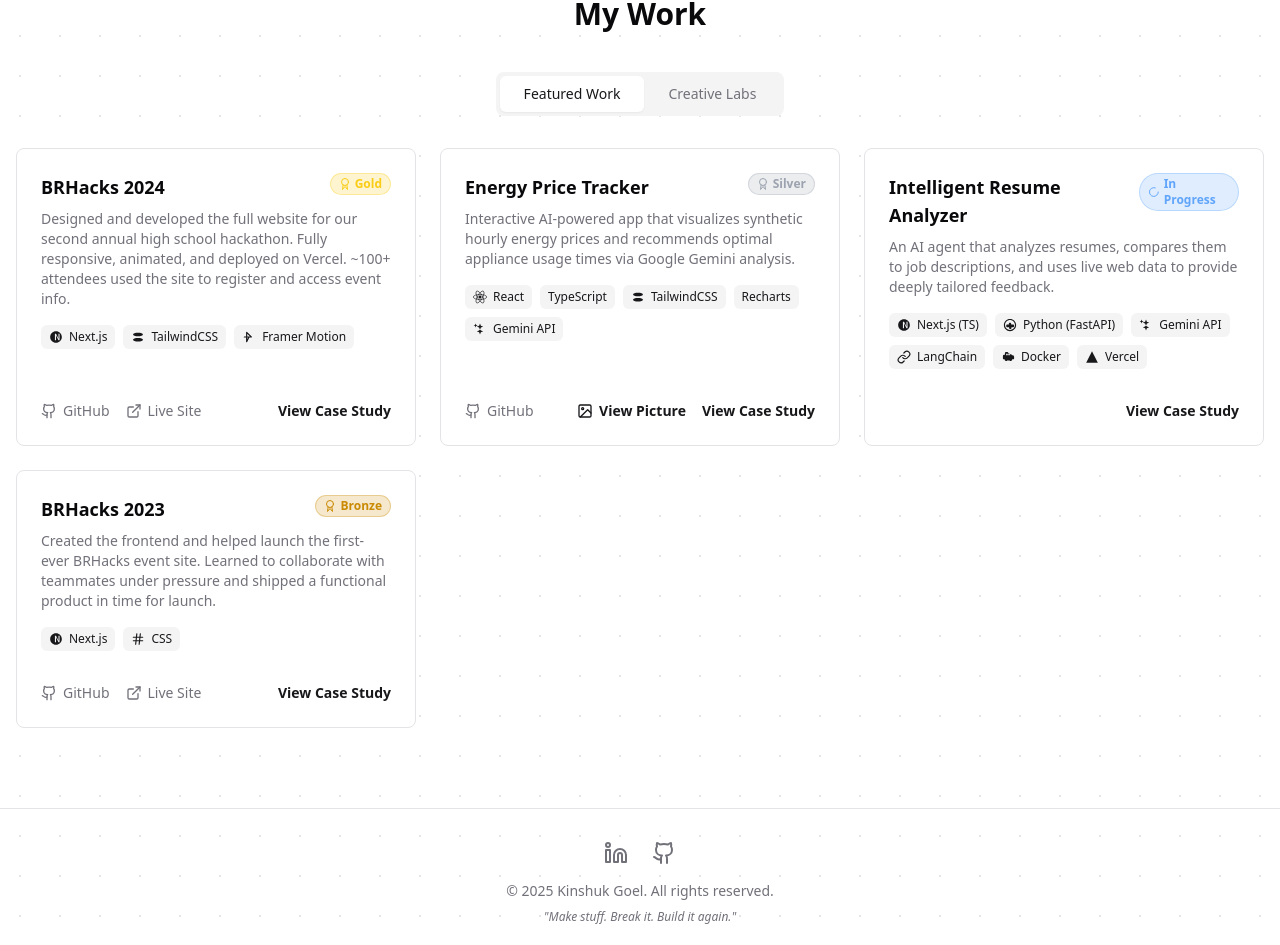
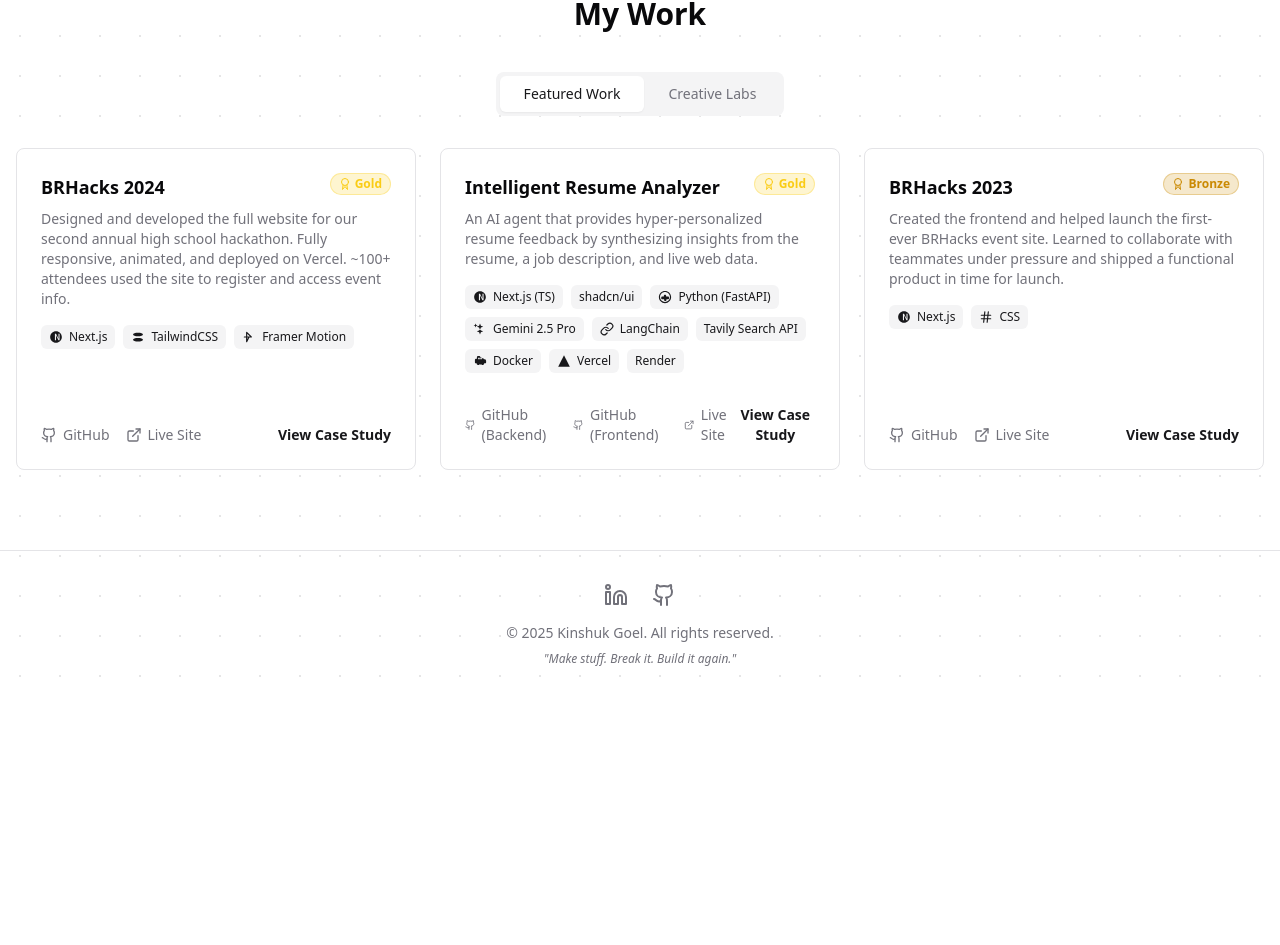
Before and after one commit to shuknuk/shukdev, a React (Vite) app: page / in a window 1280 px wide. Shown: the part 824-1769 px from the top of the page. After the commit the page ends 1523 px from the top, so only its background shows below. Built offline with nearby package versions, Linux system fonts and the light colour scheme.

Commit message:
New project update!

```diff
--- a/components/Projects.tsx
+++ b/components/Projects.tsx
@@ -15,6 +15,43 @@ const rankColorMap = {
 const CaseStudyDialog: React.FC<{ project: Project; onClose: () => void }> = ({ project, onClose }) => {
   if (!project.caseStudy) return null;
 
+  const contentRef = useRef<HTMLDivElement>(null);
+  const [showScrollIndicator, setShowScrollIndicator] = useState(false);
+
+  useEffect(() => {
+    const contentEl = contentRef.current;
+    if (!contentEl) return;
+
+    const onFirstScroll = () => {
+        setShowScrollIndicator(false);
+        contentEl.removeEventListener('scroll', onFirstScroll);
+    };
+
+    const checkAndSetIndicator = () => {
+        contentEl.removeEventListener('scroll', onFirstScroll);
+        const isScrollable = contentEl.scrollHeight > contentEl.clientHeight;
+
+        if (isScrollable && contentEl.scrollTop === 0) {
+            setShowScrollIndicator(true);
+            contentEl.addEventListener('scroll', onFirstScroll);
+        } else {
+            setShowScrollIndicator(false);
+        }
+    };
+
+    const timeoutId = setTimeout(checkAndSetIndicator, 100);
+    const resizeObserver = new ResizeObserver(checkAndSetIndicator);
+    resizeObserver.observe(contentEl);
+
+    return () => {
+        clearTimeout(timeoutId);
+        resizeObserver.disconnect();
+        if (contentEl) {
+            contentEl.removeEventListener('scroll', onFirstScroll);
+        }
+    };
+  }, [project]);
+
   return (
     <div
       className="fixed inset-0 z-50 flex items-center justify-center bg-black/50 backdrop-blur-sm"
@@ -28,9 +65,15 @@ const CaseStudyDialog: React.FC<{ project: Project; onClose: () => void }> = ({
           <ICONS.x className="h-5 w-5 text-muted-foreground" />
         </button>
         <h2 className="text-2xl font-bold text-foreground mb-2">{project.title}</h2>
-        <div className="flex items-center space-x-2 mb-4">
-            {project.links.github && (
-              <a href={project.links.github} target="_blank" rel="noopener noreferrer" className="flex items-center text-sm text-muted-foreground hover:text-foreground">
+        <div className="flex items-center space-x-4 mb-4">
+            {project.links.github &&
+              (Array.isArray(project.links.github)
+                ? project.links.github.map(link => (
+                    <a key={link.url} href={link.url} target="_blank" rel="noopener noreferrer" className="flex items-center text-sm text-muted-foreground hover:text-foreground">
+                      <ICONS.github className="w-4 h-4 mr-1" /> GitHub ({link.label})
+                    </a>
+                  ))
+                : <a href={project.links.github as string} target="_blank" rel="noopener noreferrer" className="flex items-center text-sm text-muted-foreground hover:text-foreground">
                     <ICONS.github className="w-4 h-4 mr-1" /> GitHub
                   </a>
               )}
@@ -40,7 +83,7 @@ const CaseStudyDialog: React.FC<{ project: Project; onClose: () => void }> = ({
               </a>
             )}
         </div>
-        <div className="space-y-4 text-muted-foreground max-h-[60vh] overflow-y-auto pr-2">
+        <div ref={contentRef} className="space-y-4 text-muted-foreground max-h-[60vh] overflow-y-auto pr-2 relative">
             <div>
                 <h3 className="font-semibold text-lg text-foreground mb-1">Challenge</h3>
                 <p dangerouslySetInnerHTML={{ __html: project.caseStudy.challenge }} />
@@ -53,6 +96,11 @@ const CaseStudyDialog: React.FC<{ project: Project; onClose: () => void }> = ({
                 <h3 className="font-semibold text-lg text-foreground mb-1">Key Learnings</h3>
                 <p dangerouslySetInnerHTML={{ __html: project.caseStudy.learnings }} />
             </div>
+            {showScrollIndicator && (
+              <div className="absolute bottom-0 right-2 left-0 h-20 bg-gradient-to-t from-card to-transparent pointer-events-none flex justify-center items-end pb-2">
+                <ICONS.chevronDown className="w-6 h-6 text-muted-foreground animate-bounce opacity-75" />
+              </div>
+            )}
         </div>
       </div>
     </div>
@@ -140,8 +188,15 @@ const ProjectCard: React.FC<{ project: Project; onCaseStudyClick: () => void; on
       </div>
       <div className="mt-auto pt-4 flex items-center justify-between">
           <div className="flex items-center gap-4">
-            {project.links.github && (
-              <a href={project.links.github} target="_blank" rel="noopener noreferrer" className="flex items-center gap-1.5 text-sm text-muted-foreground hover:text-foreground transition-colors">
+            {project.links.github &&
+              (Array.isArray(project.links.github)
+                ? project.links.github.map(link => (
+                    <a key={link.url} href={link.url} target="_blank" rel="noopener noreferrer" className="flex items-center gap-1.5 text-sm text-muted-foreground hover:text-foreground transition-colors">
+                      <ICONS.github className="w-4 h-4" />
+                      <span>GitHub ({link.label})</span>
+                    </a>
+                  ))
+                : <a href={project.links.github as string} target="_blank" rel="noopener noreferrer" className="flex items-center gap-1.5 text-sm text-muted-foreground hover:text-foreground transition-colors">
                     <ICONS.github className="w-4 h-4" />
                     <span>GitHub</span>
                   </a>
--- a/constants.tsx
+++ b/constants.tsx
@@ -20,40 +20,46 @@ export const PROJECTS_DATA: Project[] = [
       learnings: 'Leading the project solo taught me how to balance design with delivery—and how to use AI tools smartly. ChatGPT helped nail accessibility fixes, edge-case handling, and layout decisions; Copilot sped up boilerplate code; but I still directed every design and animation detail. Combining AI assistance with hands‑on coding showed me how automation can enhance productivity without sacrificing craftsmanship.',
     },
   },
-  {
-    id: 'energy-price-tracker',
-    title: 'Energy Price Tracker',
-    category: 'Featured Work',
-    rank: 'Silver',
-    description:
-      'Interactive AI-powered app that visualizes synthetic hourly energy prices and recommends optimal appliance usage times via Google Gemini analysis.',
-    tech: ['React', 'TypeScript', 'TailwindCSS', 'Recharts', 'Gemini API'],
-    links: {
-      github: 'https://github.com/shuknuk/Energy-Price-Tracker',
-      live: '',
-    },
-    image: 'enPrCk.png',
-    caseStudy: {
-      challenge:
-        'Design a dynamic tool to visualize historical electricity pricing and help users determine the cheapest hours to run appliances—using only AI-generated data without real-time utility inputs.',
-      solution:
-        'Built an AI-first frontend using <strong>React + TypeScript</strong>, <strong>Tailwind CSS</strong>, and <strong>Recharts</strong> for an intuitive UI. On each page load, the app queries <strong>Google Gemini API</strong> (via `@google/genai`) with structured prompts to generate a realistic 7‑day hourly price dataset. Users can enter appliance wattage and run-time to compute the optimal window using a sliding‑window cost algorithm. Gemini then analyzes its own generated dataset to supply a summary of trends, peak/off‑peak times, and actionable savings tips.',
-      learnings:
-        'This project taught me how to fuse <strong>AI-generated data with client-side logic</strong> to build a realistic simulator experience. I got hands-on with prompting strategies—prompting Gemini to generate JSON‑formatted price history and then separate analysis prompts. I also sharpened skills in frontend data modeling, charting logic, and algorithmic cost calculation, while maintaining a seamless and polished UI/UX.',
-    },
-  },
+  // {
+  //   id: 'energy-price-tracker',
+  //   title: 'Energy Price Tracker',
+  //   category: 'Featured Work',
+  //   rank: 'Silver',
+  //   description:
+  //     'Interactive AI-powered app that visualizes synthetic hourly energy prices and recommends optimal appliance usage times via Google Gemini analysis.',
+  //   tech: ['React', 'TypeScript', 'TailwindCSS', 'Recharts', 'Gemini API'],
+  //   links: {
+  //     github: 'https://github.com/shuknuk/Energy-Price-Tracker',
+  //     live: '',
+  //   },
+  //   image: 'enPrCk.png',
+  //   caseStudy: {
+  //     challenge:
+  //       'Design a dynamic tool to visualize historical electricity pricing and help users determine the cheapest hours to run appliances—using only AI-generated data without real-time utility inputs.',
+  //     solution:
+  //       'Built an AI-first frontend using <strong>React + TypeScript</strong>, <strong>Tailwind CSS</strong>, and <strong>Recharts</strong> for an intuitive UI. On each page load, the app queries <strong>Google Gemini API</strong> (via `@google/genai`) with structured prompts to generate a realistic 7‑day hourly price dataset. Users can enter appliance wattage and run-time to compute the optimal window using a sliding‑window cost algorithm. Gemini then analyzes its own generated dataset to supply a summary of trends, peak/off‑peak times, and actionable savings tips.',
+  //     learnings:
+  //       'This project taught me how to fuse <strong>AI-generated data with client-side logic</strong> to build a realistic simulator experience. I got hands-on with prompting strategies—prompting Gemini to generate JSON‑formatted price history and then separate analysis prompts. I also sharpened skills in frontend data modeling, charting logic, and algorithmic cost calculation, while maintaining a seamless and polished UI/UX.',
+  //   },
+  // },
   {
     id: 'resume-analyzer',
     title: 'Intelligent Resume Analyzer',
     category: 'Featured Work',
-    rank: 'In Progress',
-    description: 'An AI agent that analyzes resumes, compares them to job descriptions, and uses live web data to provide deeply tailored feedback.',
-    tech: ['Next.js (TS)', 'Python (FastAPI)', 'Gemini API', 'LangChain', 'Docker', 'Vercel'],
-    links: {},
+    rank: 'Gold',
+    description: 'An AI agent that provides hyper-personalized resume feedback by synthesizing insights from the resume, a job description, and live web data.',
+    tech: ['Next.js (TS)', 'shadcn/ui', 'Python (FastAPI)', 'Gemini 2.5 Pro', 'LangChain', 'Tavily Search API', 'Docker', 'Vercel', 'Render'],
+    links: {
+      github: [
+        { label: 'Backend', url: 'https://github.com/shuknuk/resume-analyzer' },
+        { label: 'Frontend', url: 'https://github.com/shuknuk/resume-analyzer-frontend' },
+      ],
+      live: 'https://ranalyzer.vercel.app/',
+    },
     caseStudy: {
-      challenge: 'Job seekers often struggle to tailor their resumes effectively for each application. Generic advice falls short because it lacks context about the specific role and the latest industry trends. The challenge was to build a tool that could provide personalized, actionable, and data-driven feedback to give applicants a genuine competitive edge.',
-      solution: 'The solution is a full-stack application leveraging the power of Large Language Models. A Python backend with FastAPI serves as the core, using the Gemini API and LangChain to create a sophisticated AI agent. This agent ingests a user\'s resume and a job description, analyzes the alignment, and grounds its feedback by searching for live web data on relevant skills and industry keywords. The frontend is built with Next.js and TypeScript, offering a clean, intuitive interface for users to upload documents and receive their detailed analysis.',
-      learnings: 'This is an ongoing project that has been an incredible learning experience in system architecture and AI integration. It involves designing a robust API, managing asynchronous tasks, and orchestrating complex prompts with LangChain. A key lesson has been in understanding the nuances of LLM responses and designing prompts that yield consistently helpful and structured output. It is a practical application of my skills in both frontend and backend development to solve a real-world problem.',
+      challenge: 'Standard resume advice is often generic and unhelpful. To truly stand out, a resume needs to be tailored not just to a job description, but to the specific culture and values of the target company. The challenge was to build a tool that could automate this deep, contextual analysis, going far beyond simple keyword matching to provide strategic career coaching.',
+      solution: "Instead of a simple AI-powered app, I built a full-stack <strong>AI Agent</strong> capable of autonomous reasoning and action. The frontend, built with React.js and shadcn/ui, provides a clean and responsive user interface. The backend, a Python FastAPI service, houses the agent's core logic. I used <b>LangChain</b> to orchestrate the agent, which leverages Google's <b>Gemini 2.5 Pro</b> model for its powerful reasoning capabilities. What makes this a true agent is its ability to use tools: when a user provides a company name, the agent autonomously uses the <b>Tavily Search API</b> to browse the web for information on the company's culture, tech stack, and values. This live data is then synthesized with the resume and job description to generate deeply tailored, actionable feedback. The entire application is containerized with <b>Docker</b> and deployed via CI/CD pipelines on <b>Render</b> (backend) and <b>Vercel</b> (frontend).",
+      learnings: 'This project was a deep dive into building modern, agentic AI systems. My key takeaway was understanding the fundamental difference between a simple AI feature and a true AI agent. By implementing the <b>ReAct (Reason and Act) framework</b>, I learned how to build a system that can autonomously decide it needs more information and then use tools to go find it. This required a robust, decoupled architecture and forced me to solve real-world deployment challenges, from managing CORS policies between the frontend and backend to pinning dependency versions in a Docker container to ensure stability. Ultimately, this project taught me how to orchestrate multiple technologies—Next.js, FastAPI, LangChain, and external APIs—to create a single, intelligent, and cohesive application.',
     },
   },
   {
@@ -293,4 +299,7 @@ export const ICONS = {
     image: (props: React.SVGProps<SVGSVGElement>) => (
       <svg xmlns="http://www.w3.org/2000/svg" width="24" height="24" viewBox="0 0 24 24" fill="none" stroke="currentColor" strokeWidth="2" strokeLinecap="round" strokeLinejoin="round" {...props}><rect x="3" y="3" width="18" height="18" rx="2" ry="2"/><circle cx="8.5" cy="8.5" r="1.5"/><polyline points="21 15 16 10 5 21"/></svg>
     ),
+    chevronDown: (props: React.SVGProps<SVGSVGElement>) => (
+        <svg xmlns="http://www.w3.org/2000/svg" width="24" height="24" viewBox="0 0 24 24" fill="none" stroke="currentColor" strokeWidth="2" strokeLinecap="round" strokeLinejoin="round" {...props}><path d="m6 9 6 6 6-6"/></svg>
+    ),
 };
--- a/types.ts
+++ b/types.ts
@@ -9,7 +9,7 @@ export interface Project {
   description: string;
   tech: string[];
   links: {
-    github?: string;
+    github?: string | { label: string; url: string }[];
     live?: string;
   };
   caseStudy?: {
```
Lines whose indentation alone changed are shown as unchanged.
